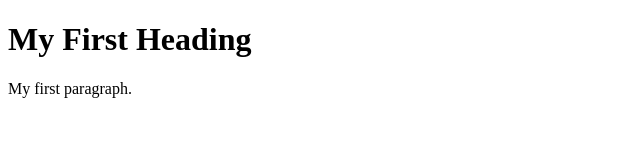
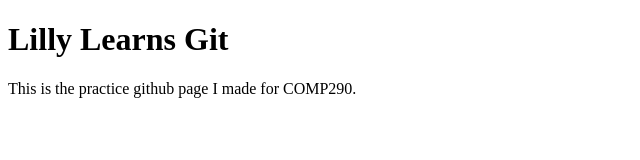
Before and after one commit to lilwhale/comp290site, a plain HTML site: page index.html in a window 1280 px wide. Shown: the whole page, without its empty margins (0-640 px from the left). Drawn offline with Linux system fonts and the light colour scheme.

Commit message:
added needed text

```diff
--- a/index.html
+++ b/index.html
@@ -2,8 +2,8 @@
 <html>
 <body>
 
-<h1>My First Heading</h1>
-<p>My first paragraph.</p>
+<h1>Lilly Learns Git</h1>
+<p>This is the practice github page I made for COMP290.</p>
 
 </body>
 </html>
```
